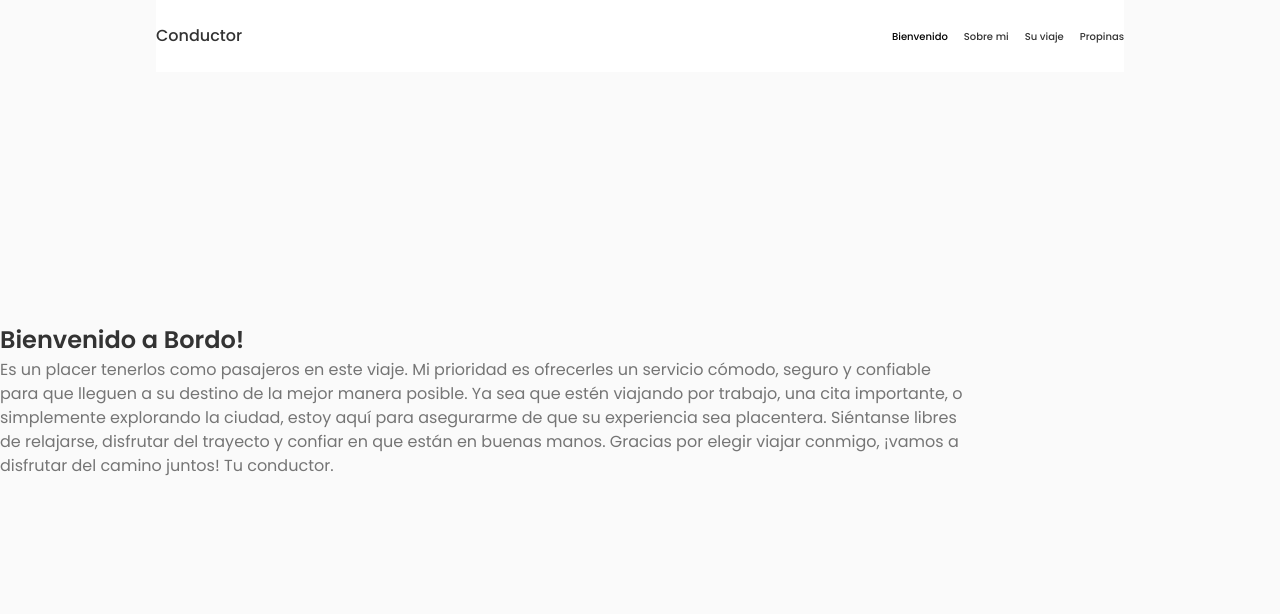
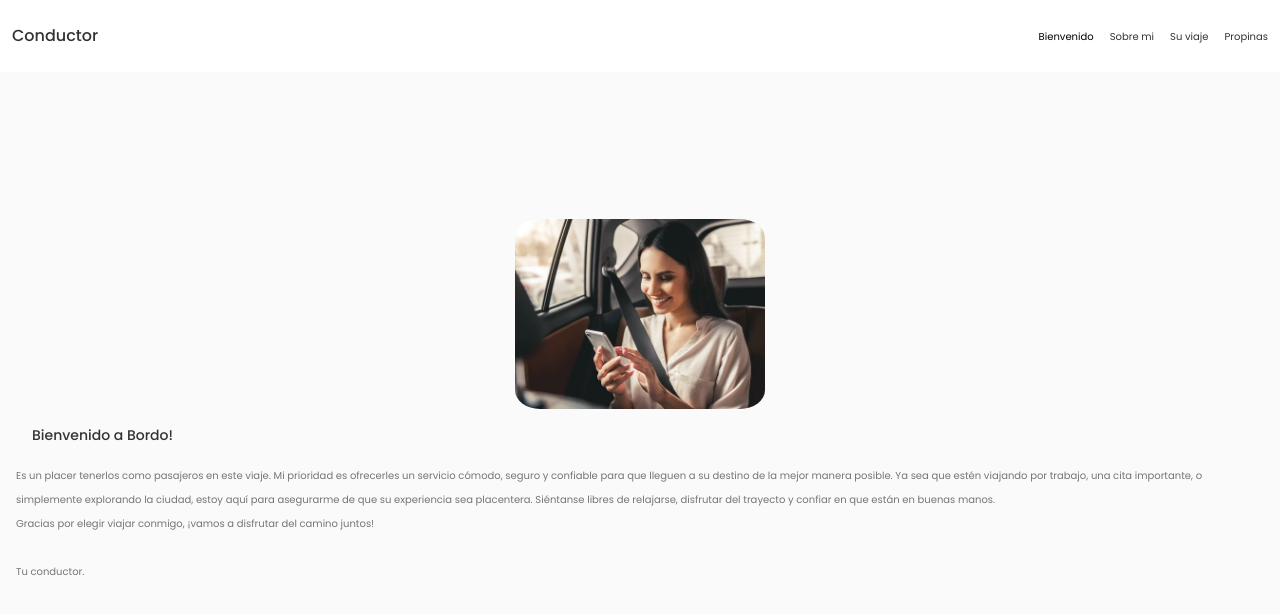
Before and after one commit to RodrigoIvanGonzalez/DriverWeb, a React (Vite) app: page / in a window 1280 px wide. Shown: the top 614 px of the page. Built offline with nearby package versions, Linux system fonts and the light colour scheme.

Commit message:
creacion del componente welcome.jsx

```diff
--- a/src/App.css
+++ b/src/App.css
@@ -119,7 +119,8 @@ img{
 }
 
 .container{
-  max-width: 968px;
+  width: 100%;
+  /* max-width: 968px; */
   margin-left: auto;
   margin-right: auto;
 }
@@ -152,10 +153,10 @@ img{
 }
 
 @media screen and (max-width: 992px) {
-  .container{
+  /* .container{
     margin-left: var(--mb-1-5);
     margin-right: var(--mb-1-5);
-  }
+  } */
 
   .button{
     padding: 1rem 1.75rem;
--- a/src/components/header/header.css
+++ b/src/components/header/header.css
@@ -12,8 +12,9 @@
     display: flex;
     justify-content: space-between;
     align-items: center;
-    column-gap: 3rem;
+    column-gap: 1rem;
     background-color: #fff;
+    padding: 0.75rem;
 }
 
 .nav__logo,
@@ -25,16 +26,16 @@
 .nav__list{
     display: flex;
     column-gap: 1rem;
+
 }
 
 .nav__link{
     display: flex;
     flex-direction: column;
     align-items: center;
-    text-align: center;
     font-size: var(--tiny-font-size);
     color: var(--title-color);
-    font-weight: var(--font-medium);
+    font-weight: var(--font-normal);
     transition: .3s;
 }
 
--- a/src/components/welcome/Welcome.jsx
+++ b/src/components/welcome/Welcome.jsx
@@ -4,14 +4,17 @@ import './welcome.css';
 const Welcome = () => {
     return (
     <section className="welcome container">
+
+        <div className="welcome__content">
+
+        <div className="welcome__img"></div>
+
         <h2 className="welcome__title">Bienvenido a Bordo!</h2>
         <span className="welcome__subtitle">
-        Es un placer tenerlos como pasajeros en este viaje. Mi prioridad es ofrecerles un servicio cómodo, seguro y confiable para que lleguen a su destino de la mejor manera posible. Ya sea que estén viajando por trabajo, una cita importante, o simplemente explorando la ciudad, estoy aquí para asegurarme de que su experiencia sea placentera. Siéntanse libres de relajarse, disfrutar del trayecto y confiar en que están en buenas manos.
+        Es un placer tenerlos como pasajeros en este viaje. Mi prioridad es ofrecerles un servicio cómodo, seguro y confiable para que lleguen a su destino de la mejor manera posible. Ya sea que estén viajando por trabajo, una cita importante, o simplemente explorando la ciudad, estoy aquí para asegurarme de que su experiencia sea placentera. Siéntanse libres de relajarse, disfrutar del trayecto y confiar en que están en buenas manos. <br />Gracias por elegir viajar conmigo, ¡vamos a disfrutar del camino juntos! <br /><br />Tu conductor.
+        </span>
+        </div>
 
-Gracias por elegir viajar conmigo, ¡vamos a disfrutar del camino juntos!
-
-Tu conductor.
-        </span>
     </section>
 )
 }
--- a/src/components/welcome/welcome.css
+++ b/src/components/welcome/welcome.css
@@ -0,0 +1,27 @@
+
+.welcome{
+    display: grid;
+    padding: 1rem;
+}
+
+.welcome__title{
+    font-size: var(--small-font-size);
+    font-weight: var(--font-medium);
+    padding: 1rem;
+}
+
+.welcome__subtitle{
+    font-size: var(--tiny-font-size);
+}
+
+.welcome__img{
+    background: url(../../assets/welcome.jpg);
+    background-repeat: no-repeat;
+    background-position: center;
+    background-size: cover;
+    order: 1;
+    width: 250px;
+    height: 190px;
+    border-radius: 10%;
+    margin: auto;
+}
```
Also changed, not shown: src/assets/welcome.jpg (added).
